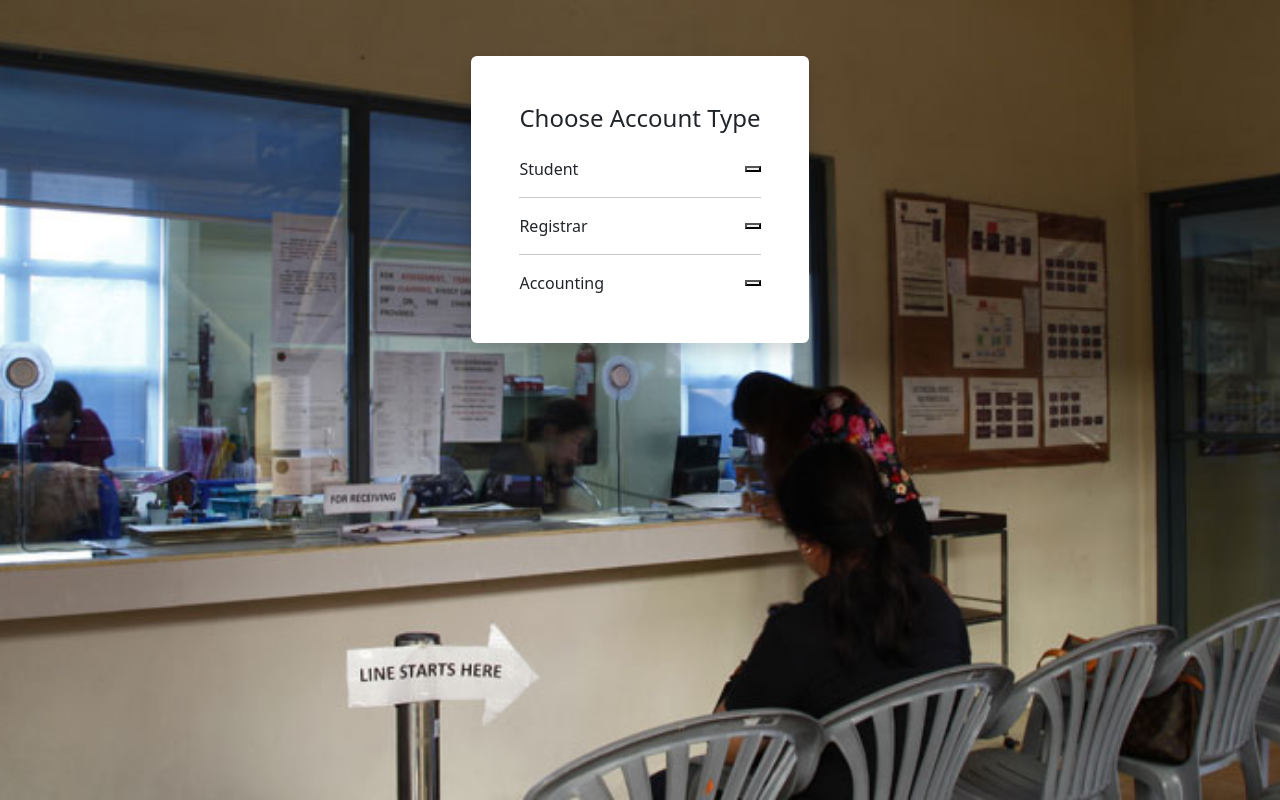
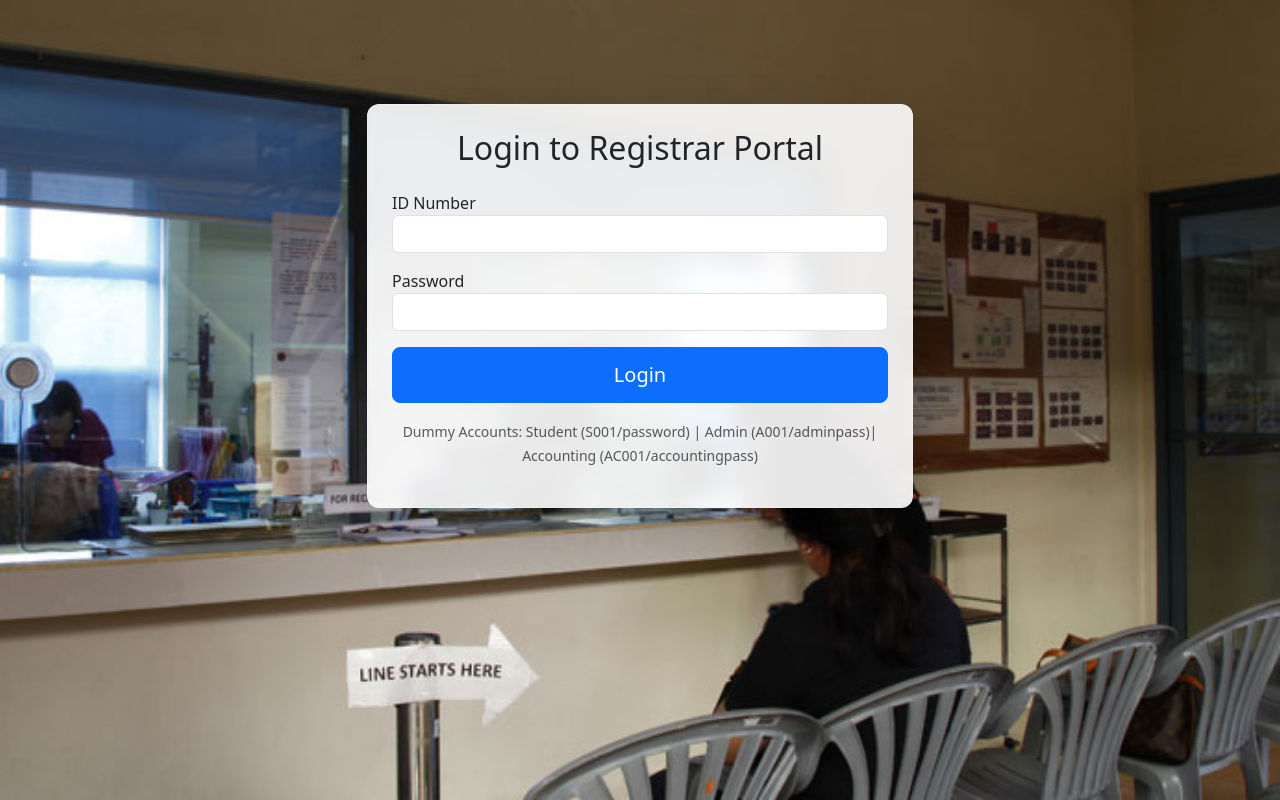
Before and after one commit to yurshtinkai/REGISTRAR-RMS-FRONTEND, a React (Create React App) app: page /login in a window 1280 px wide. Built offline with nearby package versions, Linux system fonts and the light colour scheme.

Commit message:
small changes

```diff
--- a/src/components/admin/AllRegistrationsView.js
+++ b/src/components/admin/AllRegistrationsView.js
@@ -3,7 +3,7 @@ import React, { useState } from 'react';
 function AllRegistrationsView({ registrations, setRegistrations }) {
     const [activeTab, setActiveTab] = useState('pending');
     const userRole = localStorage.getItem('userRole');
-    const isAccounting = userRole === 'accounitng';
+    const isAdmin = userRole === 'admin';
 
     const handleUpdateStatus = (id, newStatus) => {
     if (userRole !== 'accounting') {
@@ -22,7 +22,7 @@ function AllRegistrationsView({ registrations, setRegistrations }) {
             <li className="nav-item"><button className={`nav-link ${activeTab === 'approved' ? 'active' : ''}`} onClick={() => setActiveTab('approved')}>Approved ({registrations.filter(r=>r.status==='approved').length})</button></li>
             <li className="nav-item"><button className={`nav-link ${activeTab === 'rejected' ? 'active' : ''}`} onClick={() => setActiveTab('rejected')}>Rejected ({registrations.filter(r=>r.status==='rejected').length})</button></li>
         </ul></div></div><div className="card-body">
-            <div className="row mb-3"><div className="col-md-6"><div className="input-group"><input type="text" className="form-control" placeholder="Search..." disabled={!isAccounting}/><button className="btn btn-outline-secondary" type="button"><i className="fas fa-search"></i></button></div></div><div className="col-md-3 ms-auto"><select className="form-select" disabled={!isAccounting}><option>2024-2025 Summer</option></select></div></div>
+            <div className="row mb-3"><div className="col-md-6"><div className="input-group"><input type="text" className="form-control" placeholder="Search..." disabled={isAdmin}/><button className="btn btn-outline-secondary" type="button"><i className="fas fa-search"></i></button></div></div><div className="col-md-3 ms-auto"><select className="form-select" disabled={isAdmin}><option>2024-2025 Summer</option></select></div></div>
             <div className="table-responsive" style={{ maxHeight: 'calc(100vh - 350px)', overflowY: 'auto' }}><table className="table table-hover">
                 <thead className="table-light sticky-top"><tr><th>Reg. No.</th><th>Name</th><th>Date of Registration</th><th>Actions</th></tr></thead>
                 <tbody>{filteredRegistrations.length > 0 ? filteredRegistrations.map(reg => (<tr key={reg.id}><td>{reg.regNo}</td><td>{reg.name}</td><td>{reg.date}</td><td>
--- a/src/components/admin/RequestManagementView.js
+++ b/src/components/admin/RequestManagementView.js
@@ -119,7 +119,7 @@ function RequestManagementView({ setDocumentModalData }) {
                                     <td>{req.id}</td><td>{req.User?.idNumber || 'N/A'}</td><td>{req.documentType}</td><td>{req.purpose}</td>
                                     <td><span className={`badge ${getStatusBadge(req.status)}`}>{req.status.replace(/_/g, ' ')}</span></td>
                                     <td>{req.notes || 'N/A'}</td>
-                                    <td>{req.filePath && req.filePath.length > 0 ? (<button className="btn btn-sm btn-info" onClick={() => handleViewDocument(req)}>View</button>) : 'N/A'}</td>
+                                    <td>{req.filePath && req.filePath.length > 0 ? (<button className="btn btn-sm btn-info" onClick={() => handleViewDocument(req)} >View</button>) : 'N/A'}</td>
                                     <td>
                                       <div className="d-flex">
                                         {req.status === 'pending' && (
--- a/src/components/auth/Login.js
+++ b/src/components/auth/Login.js
@@ -2,14 +2,9 @@ import React, { useState } from 'react';
 import { API_BASE_URL } from '../../utils/api';
 
 function Login({ onLoginSuccess }) {
-  const [accountType, setAccountType] = useState(null);
   const [idNumber, setIdNumber] = useState('');
   const [password, setPassword] = useState('');
   const [error, setError] = useState('');
-
-  const handleAccountSelect = (type) => {
-    setAccountType(type);
-  };
 
   const handleSubmit = async (e) => {
     e.preventDefault();
@@ -19,10 +14,8 @@ function Login({ onLoginSuccess }) {
         headers: { 'Content-Type': 'application/json' },
         body: JSON.stringify({ idNumber, password })
       });
-
       const data = await response.json();
       if (!response.ok) throw new Error(data.message || 'Login failed');
-
       localStorage.setItem('token', data.token);
       localStorage.setItem('userRole', data.user.role);
       localStorage.setItem('idNumber', data.user.idNumber);
@@ -32,78 +25,29 @@ function Login({ onLoginSuccess }) {
     }
   };
 
-  if (!accountType) {
   return (
-      <div className="optionContainer d-flex justify-content-center align-items-center ">
-        <div className="account-selection text-center bg-white p-5 rounded shadow">
-          <h4 className="mb-4">Choose Account Type</h4>
-
-          {/* Student */}
-          <div className="account-row d-flex justify-content-between align-items-center mb-3">
-            <span className="account-label">
-              <i className="bi bi-mortarboard"></i> Student
-            </span>
-            <button className="icon-button" onClick={() => handleAccountSelect('student')}>
-              <i className="bi bi-box-arrow-in-right"></i>
-            </button>
-          </div>
-          <hr />
-
-          {/* Registrar */}
-          <div className="account-row d-flex justify-content-between align-items-center mb-3">
-            <span className="account-label">
-              <i className="bi bi-folder2-open"></i> Registrar
-            </span>
-            <button className="icon-button" onClick={() => handleAccountSelect('registrar')}>
-              <i className="bi bi-box-arrow-in-right"></i>
-            </button>
-          </div>
-          <hr />
-
-          {/* Accounting */}
-          <div className="account-row d-flex justify-content-between align-items-center">
-            <span className="account-label">
-              <i className="bi bi-cash-stack"></i> Accounting
-            </span>
-            <button className="icon-button" onClick={() => handleAccountSelect('accounting')}>
-              <i className="bi bi-box-arrow-in-right"></i>
-            </button>
-          </div>
-        </div>
-      </div>
-    );
-  }
-
-  // For login form
-  const isStudent = accountType === 'student';
-  const loginTitle = accountType.charAt(0).toUpperCase() + accountType.slice(1) + ' Portal';
-  const labelID = isStudent ? 'ID Number' : 'Username';
-
-  return (
-    <div className="container mt-5 w-75">
+    <div className="container mt-5">
       <div className="row justify-content-center">
         <div className="col-md-6">
-          <div className="card shadow-lg p-4">
-            <h2 className="text-center mb-4 text-black">{loginTitle}</h2>
+          <div className="card shadow-lg p-4 position-relative">
+            <h2 className="text-center mb-4">Login to Registrar Portal</h2>
             <form onSubmit={handleSubmit}>
-              <div className="mb-3 d-flex flex-column align-items-center">
-                <label htmlFor="idNumber" className="text-black m-2">{labelID}</label>
+                <div className="mb-3">
+                  <label htmlFor="idNumber">ID Number</label>
                   <input
                     type="text"
-                  className="form-control bg-transparent border-2 border-info rounded-pill w-75"
-                  placeholder={`Enter ${isStudent ? 'ID' : 'Username'}`}
+                    className="form-control"
                     id="idNumber"
                     value={idNumber}
                     onChange={(e) => setIdNumber(e.target.value)}
                     required
                   />
                 </div>
-              <div className="mb-3 d-flex flex-column align-items-center">
-                <label htmlFor="password" className="text-black m-2">Password</label>
+                <div className="mb-3">
+                  <label htmlFor="password">Password</label>
                   <input
                     type="password"
-                  className="form-control bg-transparent border-2 border-info  rounded-pill w-75"
-                  placeholder='Enter password'
+                    className="form-control"
                     id="password"
                     value={password}
                     onChange={(e) => setPassword(e.target.value)}
@@ -111,11 +55,11 @@ function Login({ onLoginSuccess }) {
                   />
                 </div>
                 {error && <div className="alert alert-danger">{error}</div>}
-              <div className="text-center">
-                <button type="submit" className="btn btn-outline-primary btn-md rounded-pill w-50">Login</button>
+                <div className="d-grid">
+                  <button type="submit" className="btn btn-primary btn-lg">Login</button>
                 </div>
-              <p className="text-center mt-3 text-black">
-                <small>Dummy Accounts: Student (S001/password) | Admin (A001/adminpass)</small>
+                <p className="text-center mt-3 text-muted">
+                  <small>Dummy Accounts: Student (S001/password) | Admin (A001/adminpass)| Accounting (AC001/accountingpass)</small>
                 </p>
             </form>
           </div>
```
Lines whose indentation alone changed are shown as unchanged.
